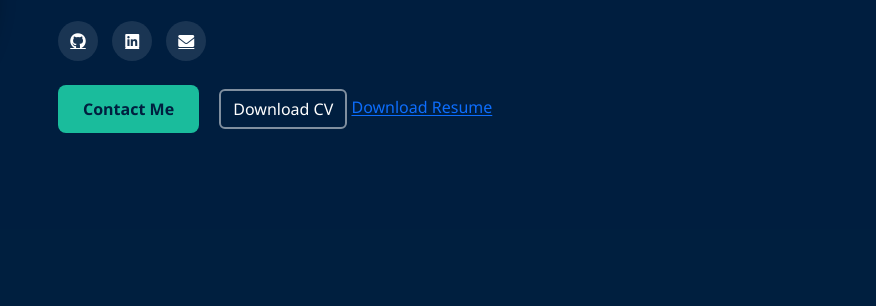
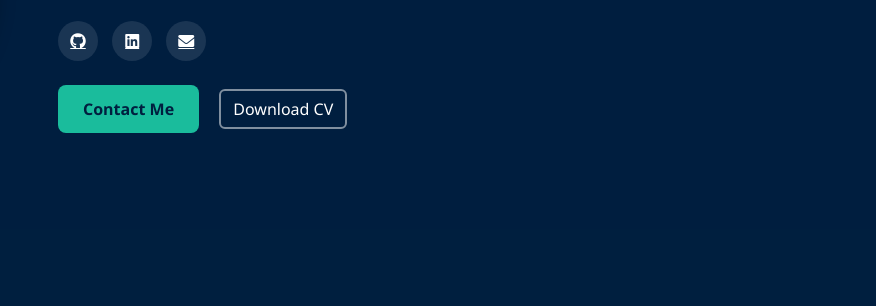
Before and after one commit to gle-lw/lumbasiwabomba.github.io, a plain HTML site: page index.html in a window 1280 px wide. Shown: the part 265-571 px from the top of the page, 404-1280 px from the left. Drawn offline with nearby package versions, Linux system fonts and the light colour scheme.

Commit message:
Update index.html

```diff
--- a/index.html
+++ b/index.html
@@ -338,7 +338,7 @@
                     <div class="mt-4">
                         <a href="#contact" class="btn btn-primary me-3">Contact Me</a>
                         <a href="#" class="btn btn-outline-light">Download CV</a>
-                        <a href="#' class="btn btn-outline-light">Download Resume</a>
+
                     </div>
                 </div>
             </div>
```
